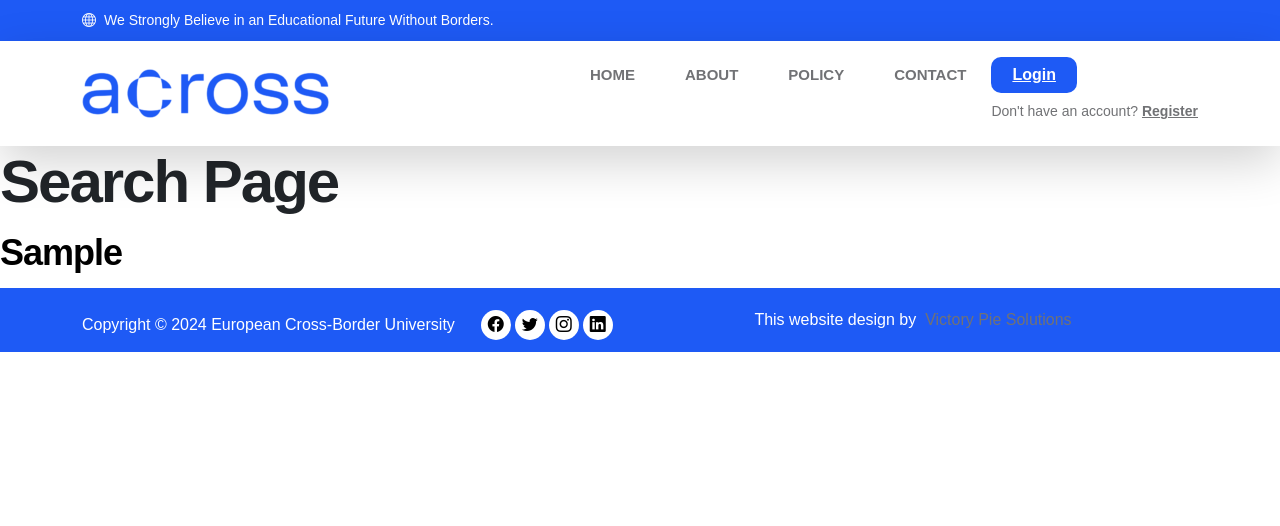
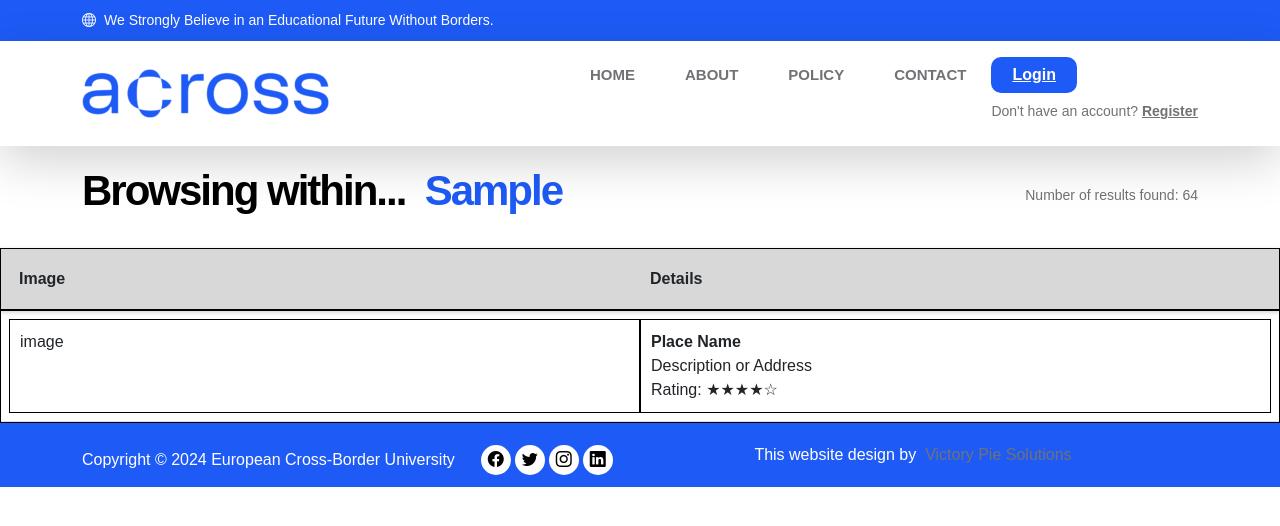
Before and after one commit to natnicha/BeAcross, a React (Create React App) app in the folder across-app/: page / in a window 1280 px wide. Both pictures are taken after typing "Sample" into the empty fields and a click on the button "Search". Shown: the top 526 px of the page. Built offline with nearby package versions, Linux system fonts and the light colour scheme.

Commit message:
add tenplate search result list

```diff
--- a/across-app/src/pages/SearchPage.tsx
+++ b/across-app/src/pages/SearchPage.tsx
@@ -1,15 +1,52 @@
 import React from "react";
 import { useLocation } from "react-router-dom";
 
-const SearchPage = () => {
+const SearchPage: React.FC = (props) => {
   const location = useLocation();
   const result = location.state.content;
 
   return (
-    <div>
-      <h1>Search Page</h1>
-      <h3>{result}</h3>
-    </div>
+    <>
+      {/*Search title*/}
+      <section className="projects section-padding pb-0">
+        <div className="container">
+          <div className="row">
+            <div className="col-12 text-left mb-4" style={{ display: 'flex', alignItems: 'center' }}>
+              <h2 style={{ display: "inline" }}>Browsing within...&nbsp;&nbsp;</h2>
+              <h2 style={{ display: "inline", color: "#1e5af5" , marginRight: "auto"}}>{result}</h2>
+
+              <p style={{ margin: 0 }}>Number of results found: 64</p>
+            </div>
+          </div>
+        </div>
+      </section>
+
+      {/*Filter*/}
+      <section></section>
+
+      {/*Search list*/}
+      <section>
+      <div className="search-header">
+        <div className="search-column"><strong>Image</strong></div>
+        <div className="search-column"><strong>Details</strong></div>
+      </div>
+
+      <div className="search-table">
+        <div className="search-row">
+            <div className="search-column">
+                image
+            </div>
+            <div className="search-column">
+                <strong>Place Name</strong><br></br>
+                Description or Address<br></br>
+                Rating: ★★★★☆
+            </div>
+        </div>
+      </div>
+
+      </section>
+
+    </>
   );
 };
 
--- a/across-app/src/tooplate-waso-strategy.css
+++ b/across-app/src/tooplate-waso-strategy.css
@@ -636,6 +636,45 @@ td {
 }
 
 /*---------------------------------------
+  SEARCH-TABLE
+-----------------------------------------*/
+.search-table {
+  width: 100%;
+  border-collapse: collapse;
+  border: 1px solid black;
+}
+
+.search-header {
+  width: 100%; /* Full width */
+  background: #d8d8d8;
+  display: flex;
+  border: 1px solid black;
+  padding: 8px;
+  box-shadow: 0px 2px 5px rgba(0,0,0,0.2);
+}
+
+.search-header .search-column {
+  border: none; /* Removes border */
+}
+
+.search-row {
+  display: flex;
+  border-bottom: 1px solid #ddd;
+  padding: 8px;
+}
+
+.search-row:hover {
+  background-color: #f5f5f5;
+}
+
+.search-column {
+  flex: 1;
+  padding: 10px;
+  border: 1px solid black;
+}
+
+
+/*---------------------------------------
  POP UP
 -----------------------------------------*/
 .popup-backdrop {
```
